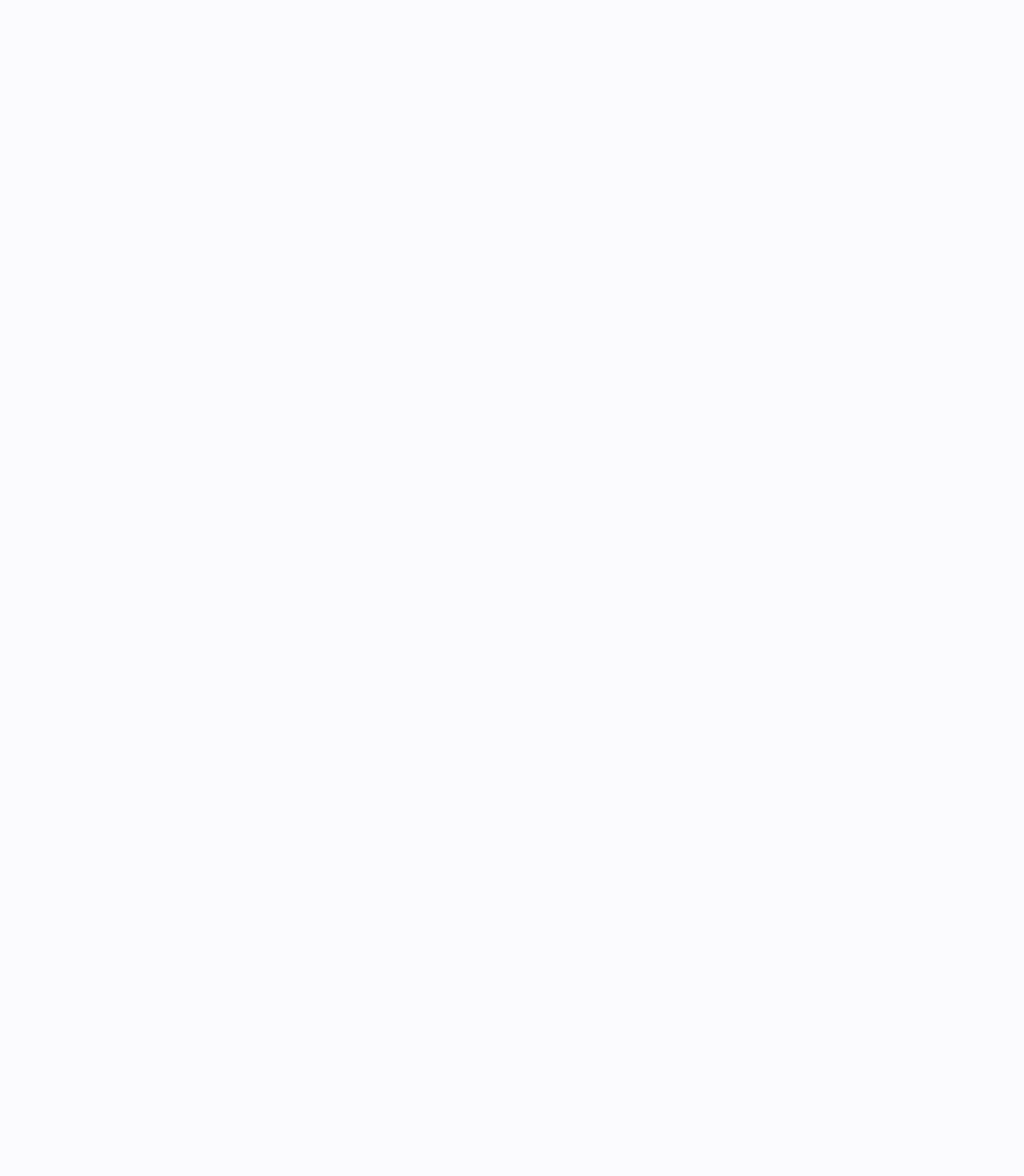
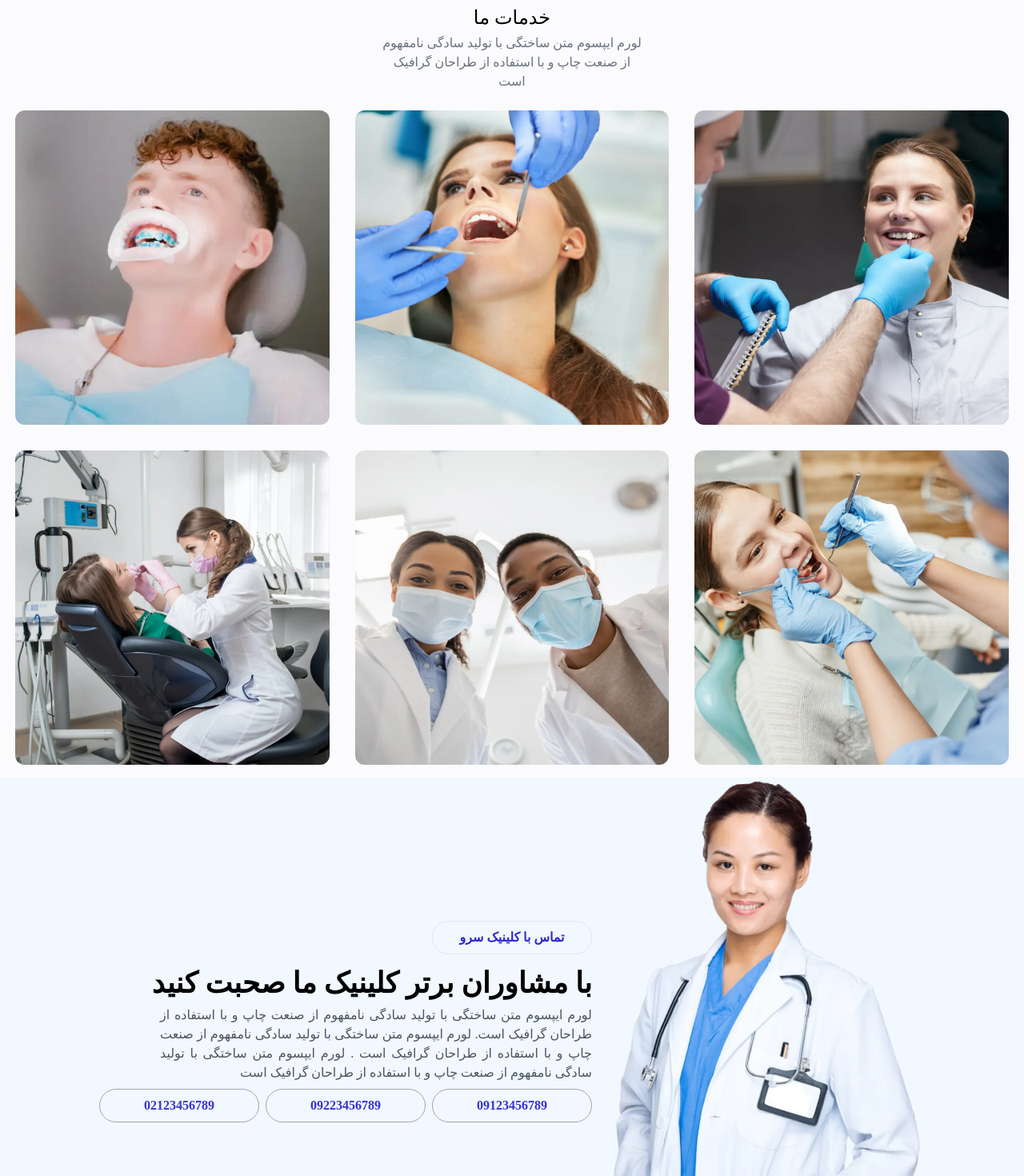
Before and after one commit to abolfazltalebi/SarvClinic, a React (Vite) app: page / in a window 1280 px wide. Shown: the part 2060-3530 px from the top of the page at 80% size. Before the commit the page ends 1988 px from the top, so only its background shows below. Built offline with nearby package versions, Linux system fonts and the light colour scheme.

Commit message:
Add Section services and responsive section service

```diff
--- a/src/App.jsx
+++ b/src/App.jsx
@@ -4,6 +4,8 @@ import Reserv from "./component/Reserv/Reserv";
 import Section1 from "./component/Section1/Section1";
 import Section2 from "./component/Section2/Section2";
 import AboutSection from "./component/AboutSection/AboutSection";
+import Services from "./component/Services/Services";
+import ContactMe from "./component/ContactMe/ContactMe";
 function App() {
   return (
     <>
@@ -13,6 +15,8 @@ function App() {
         <Reserv />
         <Section2 />
         <AboutSection />
+        <Services />
+        <ContactMe />
       </main>
     </>
   );
--- /dev/null
+++ b/src/component/ContactMe/ContactMe.jsx
@@ -0,0 +1,59 @@
+import imageContact from "../../assets/images/female-medical-doctor.webp";
+function ContactMe() {
+  return (
+    <section className="bg-[#F1F8FF]">
+      <div className="container flex flex-wrap items-center justify-center gap-4">
+        <div className="">
+          <img src={imageContact} className="md:w-[400px] h-full " alt="" />
+        </div>
+        <div className="flex flex-col gap-4">
+          <div className="flex items-center justify-center w-2/5 md:w-[200px] border border-gray-200 rounded-full p-2">
+            <p className="text-base text-primary font-bold">
+              تماس با کلینیک سرو
+            </p>
+          </div>
+          <div className="flex flex-col gap-2">
+            <h2 className="text-2xl md:text-4xl font-bold">
+              با مشاوران برتر کلینیک ما صحبت کنید
+            </h2>
+            <p className="text-gray-600 md:w-[540px] text-justify">
+              لورم ایپسوم متن ساختگی با تولید سادگی نامفهوم از صنعت چاپ و با
+              استفاده از طراحان گرافیک است. لورم ایپسوم متن ساختگی با تولید
+              سادگی نامفهوم از صنعت چاپ و با استفاده از طراحان گرافیک است . لورم
+              ایپسوم متن ساختگی با تولید سادگی نامفهوم از صنعت چاپ و با استفاده
+              از طراحان گرافیک است
+            </p>
+            <div className="flex flex-wrap items-center justify-center gap-2">
+              <a
+                href="tel:09123456789"
+                className="w-2/5 md:w-[200px] border border-gray-400 rounded-full p-2 animate-pulse duration-300"
+              >
+                <p className="text-base text-center text-primary font-bold">
+                  09123456789
+                </p>
+              </a>
+              <a
+                href="tel:09123456789"
+                className="w-2/5 md:w-[200px] border border-gray-400 rounded-full p-2 animate-pulse duration-500"
+              >
+                <p className="text-base text-center text-primary font-bold">
+                  09223456789
+                </p>
+              </a>
+              <a
+                href="tel:09123456789"
+                className="w-2/5 md:w-[200px] border border-gray-400 rounded-full p-2 animate-pulse duration-300"
+              >
+                <p className="text-base text-center text-primary font-bold">
+                  02123456789
+                </p>
+              </a>
+            </div>
+          </div>
+        </div>
+      </div>
+    </section>
+  );
+}
+
+export default ContactMe;
--- /dev/null
+++ b/src/component/Services/Services.jsx
@@ -0,0 +1,66 @@
+import icon1 from "../../assets/images/svg/Bleaching.svg";
+import icon2 from "../../assets/images/svg/braces.svg";
+import icon3 from "../../assets/images/svg/implant.svg";
+import icon4 from "../../assets/images/svg/tooth-insurance.svg";
+import icon5 from "../../assets/images/svg/denture.svg";
+import icon6 from "../../assets/images/svg/dental-fillings.svg";
+import image1 from "../../assets/images/service-image-1.webp";
+import image2 from "../../assets/images/service-image-2.webp";
+import image3 from "../../assets/images/service-image-3.webp";
+import image4 from "../../assets/images/service-image-4.webp";
+import image5 from "../../assets/images/service-image-5.webp";
+import image6 from "../../assets/images/service-image-6.webp";
+function Services() {
+  const services = [
+    { id: 1, name: "بلیچینگ دندان", icon: icon1, src: image1 },
+    { id: 2, name: "بریس های دندانی", icon: icon2, src: image2 },
+    { id: 3, name: "امپلنت دندان", icon: icon3, src: image3 },
+    { id: 4, name: "چکاپ دندان", icon: icon4, src: image4 },
+    { id: 5, name: "بریس های ارتودنسی", icon: icon5, src: image5 },
+    { id: 6, name: "ارتودنسی دندان", icon: icon6, src: image6 },
+  ];
+  return (
+    <section className="container my-4 space-y-6">
+      <div className="flex flex-col items-center justify-center gap-4">
+        <div className="flex items-center justify-center w-2/5 md:w-[200px] border border-gray-200 rounded-full p-2">
+          <p className="text-base text-primary font-bold">خدمات کلینیک سرو</p>
+        </div>
+        <div>
+          <h2 className="text-2xl text-center my-1">خدمات ما</h2>
+          <p className="text-gray-500 text-center w-2/3 md:w-1/2 mx-auto">
+            لورم ایپسوم متن ساختگی با تولید سادگی نامفهوم از صنعت چاپ و با
+            استفاده از طراحان گرافیک است
+          </p>
+        </div>
+      </div>
+      <div className="grid grid-cols-1 md:grid-cols-2 lg:grid-cols-3 gap-8 cursor-pointer">
+        {services.map((serviceItem) => {
+          return (
+            <div className="relative group" key={serviceItem.id}>
+              <div className="group-hover:opacity-50 group-hover:scale-105  transition duration-300 ease-in-out">
+                <img src={serviceItem.src} className="rounded-xl" alt="" />
+              </div>
+              <div className="bg-white w-2/3 p-2 rounded-xl mx-auto absolute top-36 md:top-28 left-1/2 transform -translate-x-1/2 opacity-0 group-hover:opacity-100  transition-all duration-300 ease-in-out space-y-2">
+                <div className="flex items-center gap-2">
+                  <img src={serviceItem.icon} alt="" className="w-10 h-10" />
+                  <p className="font-bold text-lg">{serviceItem.name}</p>
+                </div>
+                <div>
+                  <p className="text-gray-500 text-sm text-justify px-2">
+                    لورم ایپسوم متن ساختگی با تولید سادگی نامفهوم از صنعت چاپ و
+                    با استفاده از طراحان گرافیک است
+                  </p>
+                  <button className="bg-primary text-white text-sm py-2 px-4 rounded-full mt-2">
+                    بیشتر بخوانید
+                  </button>
+                </div>
+              </div>
+            </div>
+          );
+        })}
+      </div>
+    </section>
+  );
+}
+
+export default Services;
```
